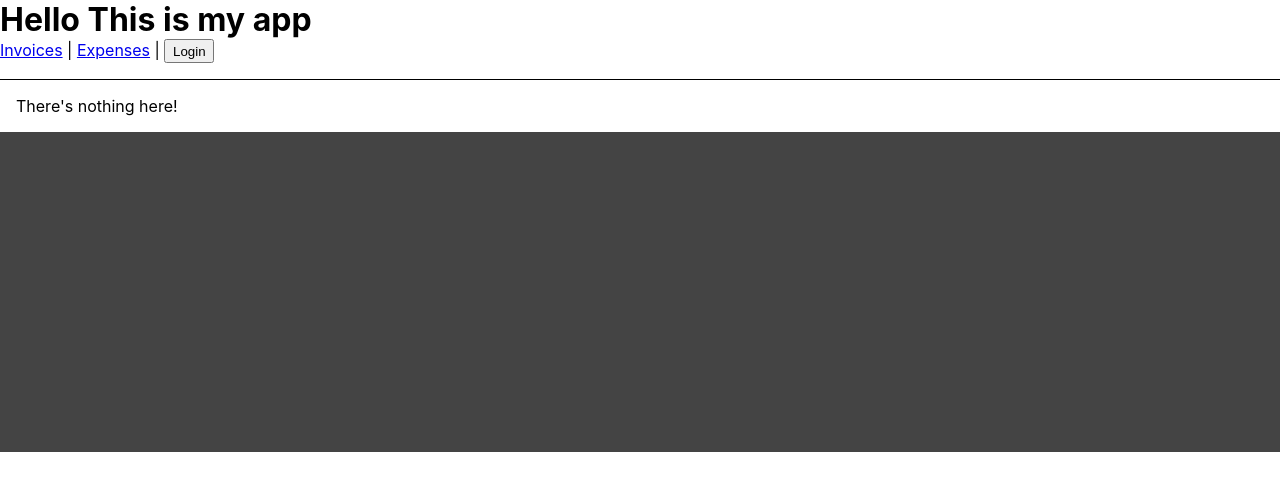
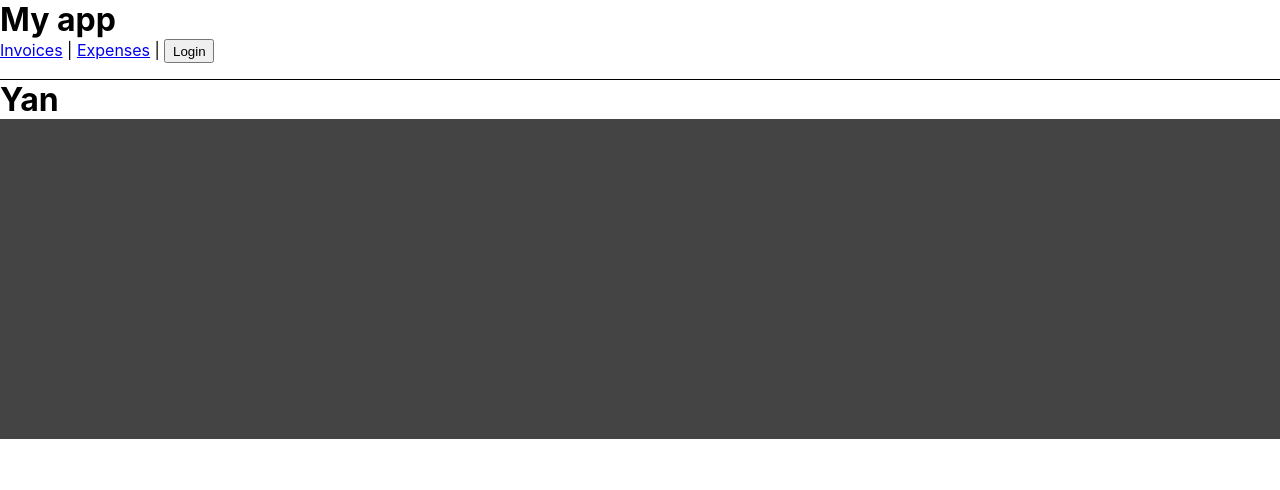
Before and after one commit to yanmoenaing118/vite-react, a React (Vite) app: page /profile in a window 1280 px wide. Shown: the top 490 px of the page. Built offline with nearby package versions, Linux system fonts and the light colour scheme.

Commit message:
check user

```diff
--- a/src/App.jsx
+++ b/src/App.jsx
@@ -7,8 +7,7 @@ export default function App() {
 
   return (
     <div>
-      <h1>Hello This is my app</h1>
-
+      <h1>My app</h1>
       <nav
         style={{
           borderBottom: "solid 1px",
--- a/src/main.jsx
+++ b/src/main.jsx
@@ -6,6 +6,7 @@ import { BrowserRouter, Routes, Route } from "react-router-dom";
 import Expenses from "./routes/expenses";
 import Invoices from "./routes/invoices";
 import Invoice from "./routes/invoice";
+import Profile from "./routes/profile";
 import StoreProvider from "./store";
 
 ReactDOM.render(
@@ -26,6 +27,7 @@ ReactDOM.render(
               />
               <Route path=":invoiceId" element={<Invoice />} />
             </Route>
+            <Route path="profile" element={<Profile />} />
             <Route
               path="*"
               element={
--- /dev/null
+++ b/src/routes/profile.jsx
@@ -0,0 +1,5 @@
+export default function Profile() {
+
+
+  return <h1>Yan</h1>;
+}
--- a/src/store/index.jsx
+++ b/src/store/index.jsx
@@ -7,12 +7,11 @@ const getAuthenticatedUser = () => {
     const user = JSON.parse(localStorage.getItem("user"));
     return user;
   }
-
   return null;
 };
 
 const initialState = {
-  user: getAuthenticatedUser(),
+  user: getAuthenticatedUser()
 };
 
 /**
```
